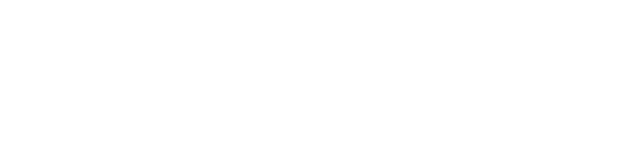
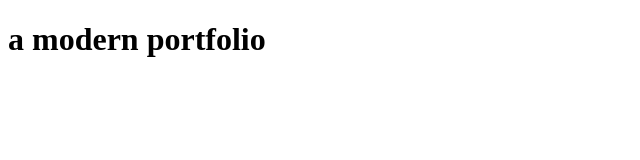
Before and after one commit to abbyryan414/crap-portfolio, a plain HTML site: page index.html in a window 1280 px wide. Shown: the whole page, without its empty margins (0-640 px from the left). Drawn offline with Linux system fonts and the light colour scheme.

Commit message:
updated to full moern portfolio

```diff
--- a/index.html
+++ b/index.html
@@ -6,6 +6,6 @@
     <title>crap portfolio</title>
 </head>
 <body>
-
+    <h1>a modern portfolio</h1>
 </body>
 </html>
```
